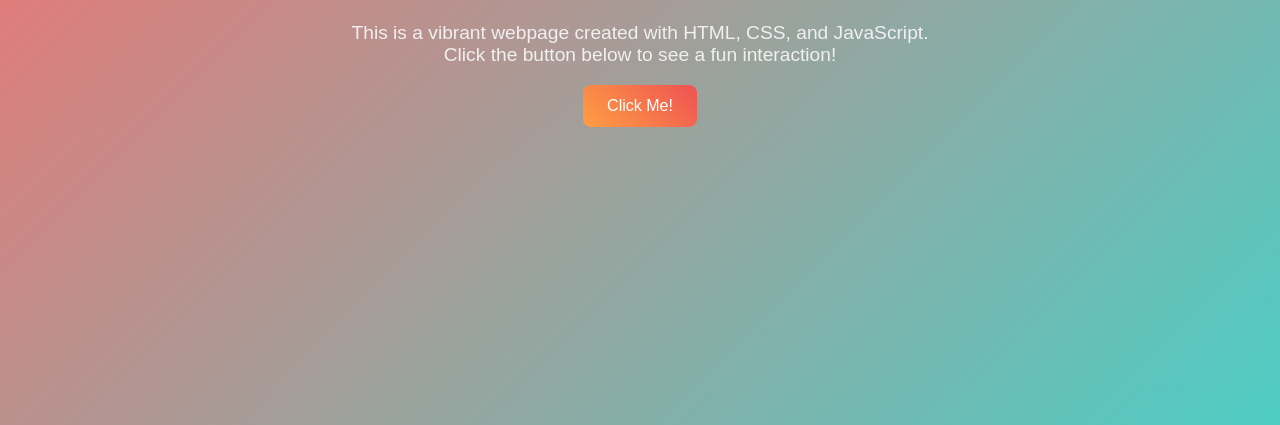
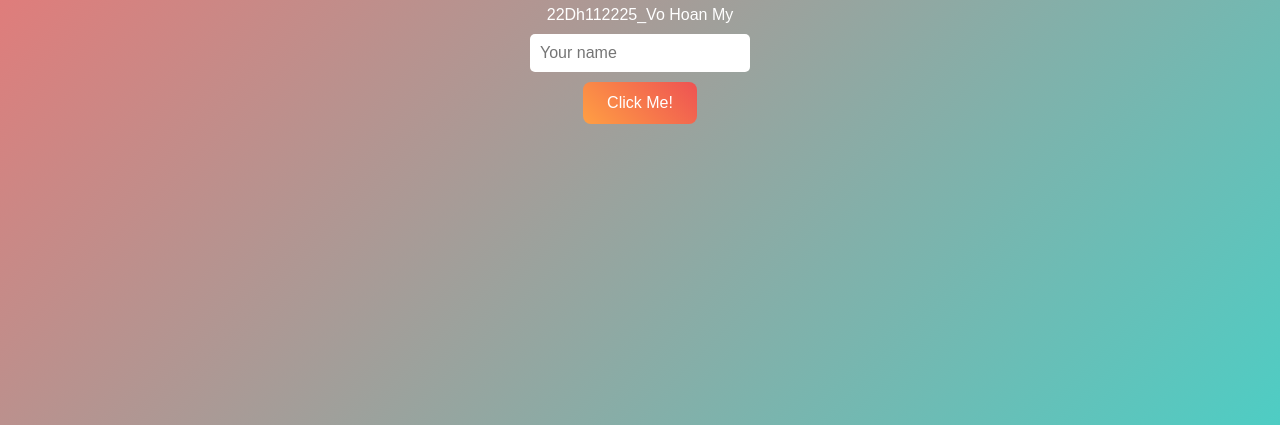
Before and after one commit to HoanMuy21/web_lab5, a plain HTML site: page index.html in a window 1280 px wide. Shown: the part 375-800 px from the top of the page. Drawn offline with Linux system fonts and the light colour scheme.

Commit message:
Update index.html

```diff
--- a/index.html
+++ b/index.html
@@ -26,6 +26,16 @@
             max-width: 600px;
             font-size: 1.2em;
         }
+        input {
+            padding: 10px;
+            font-size: 16px;
+            border: none;
+            border-radius: 5px;
+            margin: 10px 0;
+            width: 200px;
+            background: #fff;
+            color: #333;
+        }
         button {
             padding: 12px 24px;
             font-size: 16px;
@@ -43,13 +53,19 @@
     </style>
 </head>
 <body>
-    <h1>Welcome to My Colorful Website</h1>
-    <p>This is a vibrant webpage created with HTML, CSS, and JavaScript. Click the button below to see a fun interaction!</p>
+    <h1>Welcome to Website</h1>
+    <p2>22Dh112225_Vo Hoan My</p2>
+    <input type="text" id="nameInput" placeholder="Your name">
     <button onclick="showMessage()">Click Me!</button>
 
     <script>
         function showMessage() {
-            alert("Wow! You just clicked a colorful button!");
+            const name = document.getElementById('nameInput').value;
+            if (name.trim() === "") {
+                alert("Please enter your name!");
+            } else {
+                alert(`Hello, ${name}! Thanks for visiting my colorful website!`);
+            }
         }
     </script>
 </body>
```
